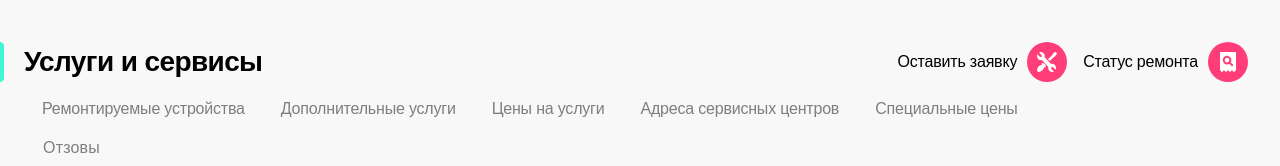
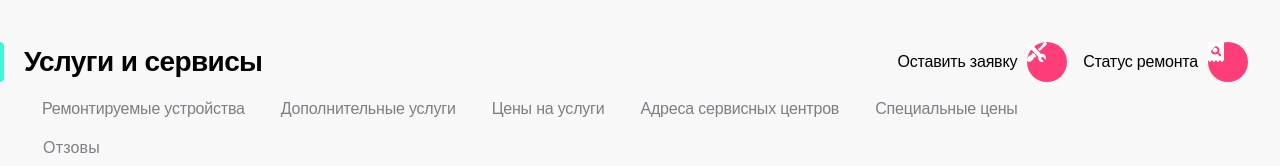
Before and after one commit to Embrony/3.1.1, a plain HTML site: page 3.1.1/index.html in a window 1280 px wide. Shown: the top 166 px of the page. Drawn offline with Linux system fonts and the light colour scheme; a web font is replaced by a local one.

Commit message:
фикс

```diff
--- a/index.css
+++ b/3.1.1/index.css
@@ -26,9 +26,9 @@ body {
 	width:50%;
 	height:50%;
 }
-.icon-container__icon svg {
+.icon-container__icon{
 	width:100%;
-	height:100%;:
+	height:100%;
 }
 .scroll {
 	width:100%;
```
Also changed, not shown: 3.1.1/index.html (renamed from index.html).
